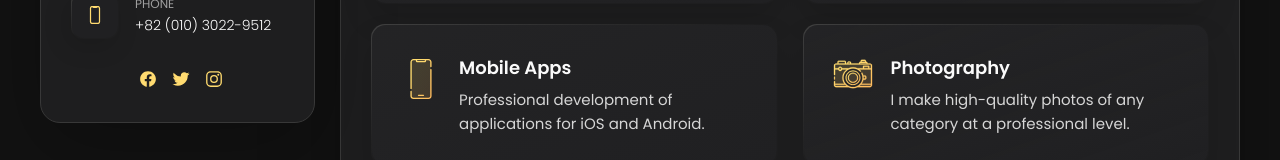
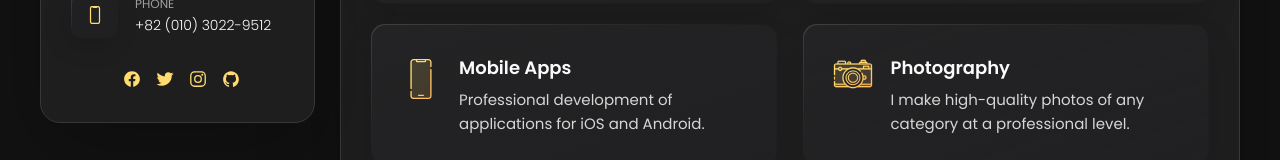
Before and after one commit to mdtayebadnan/mdtayebadnan.github.io, a plain HTML site: page index.html in a window 1280 px wide. Shown: the part 571-731 px from the top of the page. Drawn offline with nearby package versions, Linux system fonts and the light colour scheme.

Commit message:
Update index.html

```diff
--- a/index.html
+++ b/index.html
@@ -142,6 +142,12 @@
           <li class="social-item">
             <a href="#" class="social-link">
               <ion-icon class = "socials-icons" name="logo-instagram"></ion-icon>
+            </a>
+          </li>
+
+          <li class="social-item">
+            <a href="#" class="social-link">
+              <ion-icon class = "socials-icons" name="logo-github"></ion-icon>
             </a>
           </li>
 
```
